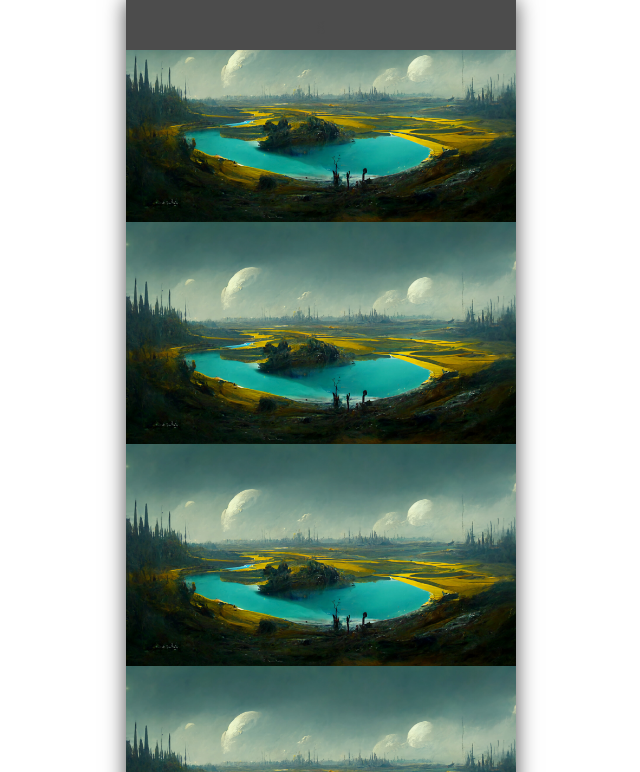
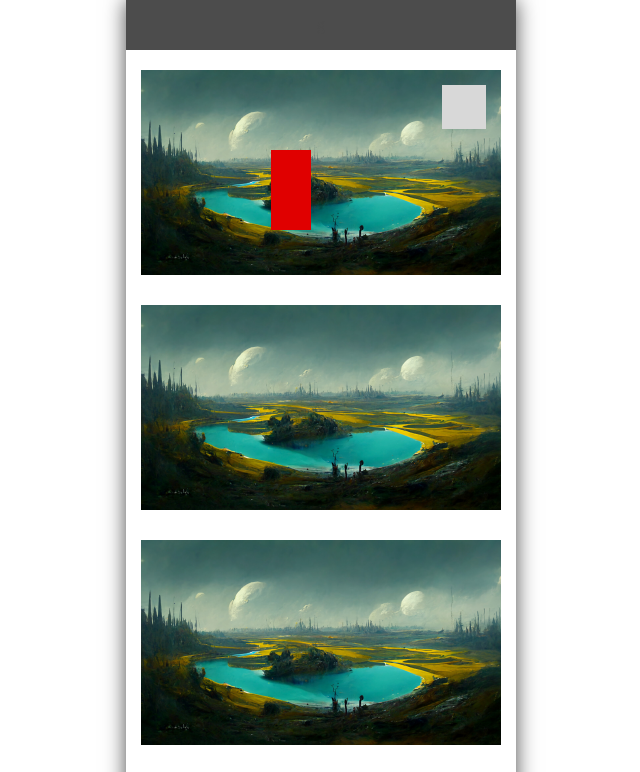
Before and after one commit to GLucile/position-1, a website built with Parcel: page src/index.html in a window 1280 px wide. Shown: the top 772 px of the page, without its empty margins (319-959 px from the left). Built offline with nearby package versions, Linux system fonts and the light colour scheme.

Commit message:
Code css positions 1

```diff
--- a/src/css/main.css
+++ b/src/css/main.css
@@ -57,3 +57,36 @@ body {
   padding: 15px 191px;
   position: fixed;
 }
+
+.position-1,
+.position-2,
+.position-3,
+.position-4 {
+  padding: 15px;
+}
+
+.position-1 {
+  padding-top: 70px;
+  position: relative;
+}
+
+.square-first {
+  background: #D8D8D8;
+  padding: 22px;
+  margin: 0 160px;
+  position: absolute;
+  top: 85px;
+  right: -130px;
+}
+
+.rectangle-first-red {
+  background: #E00000;
+  padding: 20px 40px;
+  margin: 50px 110px;
+  transform: rotate(90deg);
+  position: absolute;
+  bottom: 30px;
+  left: -130;
+}
+
+}
--- a/src/index.html
+++ b/src/index.html
@@ -26,7 +26,7 @@
       <div class="little-rectangle"></div>
       <img src="./img/image.webp" alt="lake">
     </div>
-    <div>
+    <div class="position-5">
       <img src="./img/image.webp" alt="lake">
       <div class="little-banner"></div>
       <img src="./img/image.webp" alt="lake">
```
